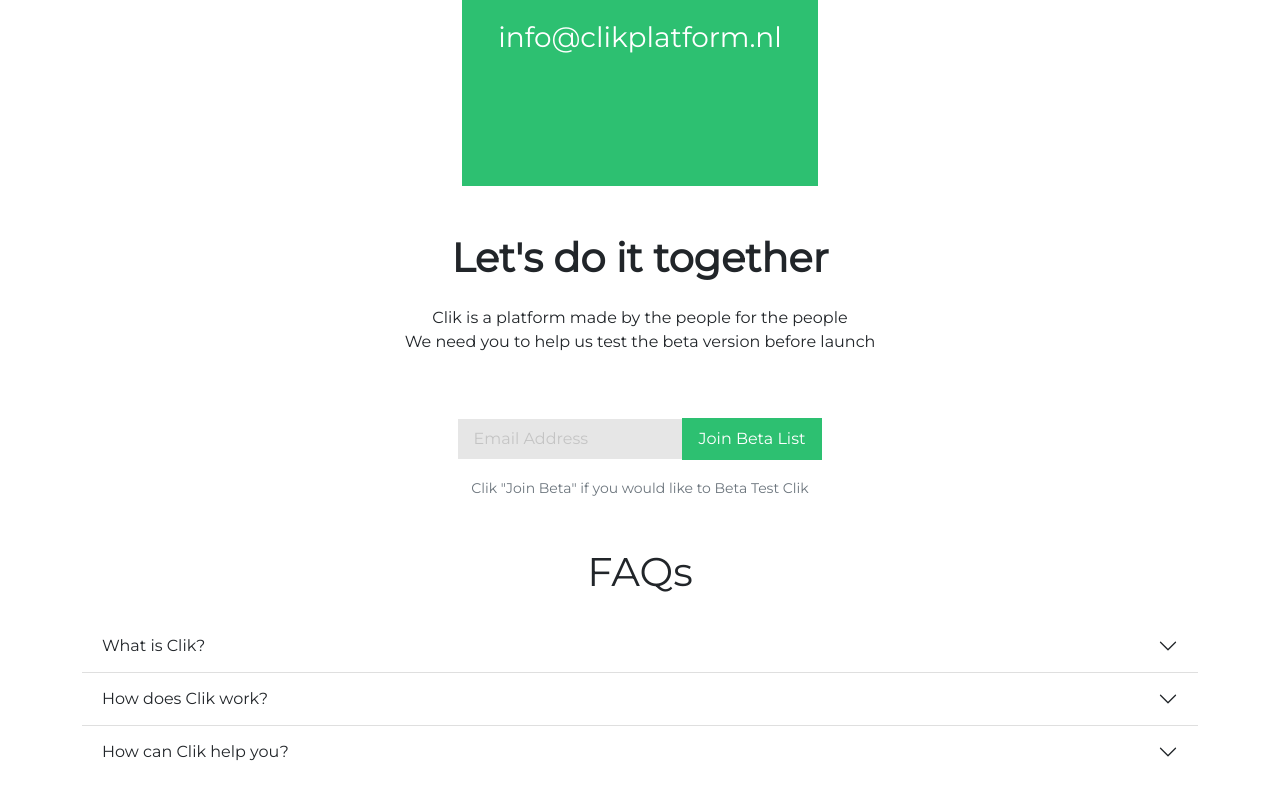
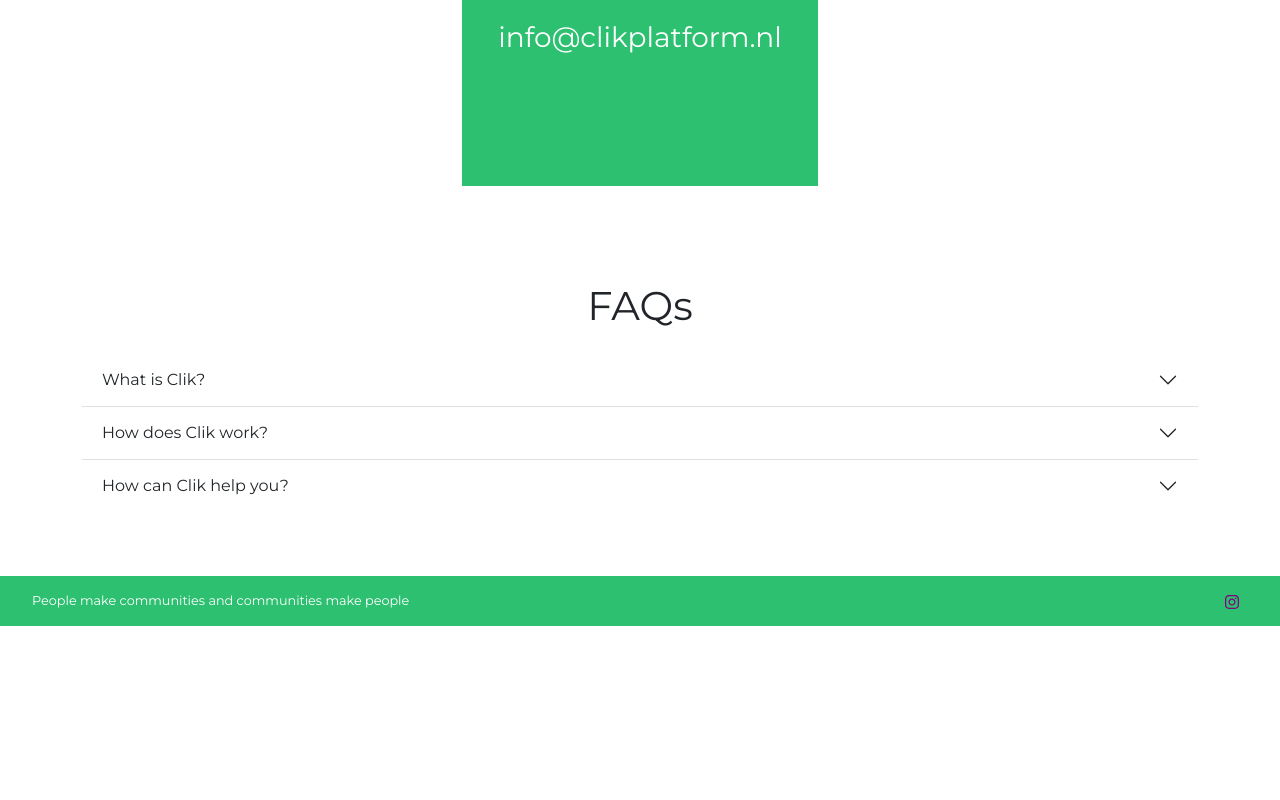
Before and after one commit to liranneta23/clik-landing-page, a Next.js app: page / in a window 1280 px wide. Shown: the part 1998-2798 px from the top of the page. After the commit the page ends 2624 px from the top, so only its background shows below. Built offline with nearby package versions, Linux system fonts and the light colour scheme; no server answers.

Commit message:
do not show the beta testing part

```diff
--- a/pages/components/ClikNav.js
+++ b/pages/components/ClikNav.js
@@ -49,11 +49,11 @@ const ClikNav = () => {
             <span className="nav-link semi-bold">
               <Link href="#contact">{t.contact}</Link>
             </span>
-
+            {/*
             <span className="nav-link semi-bold">
               <Link href="#beta">{t.beta}</Link>
             </span>
-
+           */}
             <span className="nav-link semi-bold">
               <Link href="#faq">{t.faq}</Link>
             </span>
--- a/pages/index.js
+++ b/pages/index.js
@@ -57,7 +57,7 @@ export default function Home() {
           <Why />
           <Supporters />
           <GetInTouch />
-          <LetsDo />
+          {/*<LetsDo />*/}
           <FAQ />
         </main>
       </div>
```
